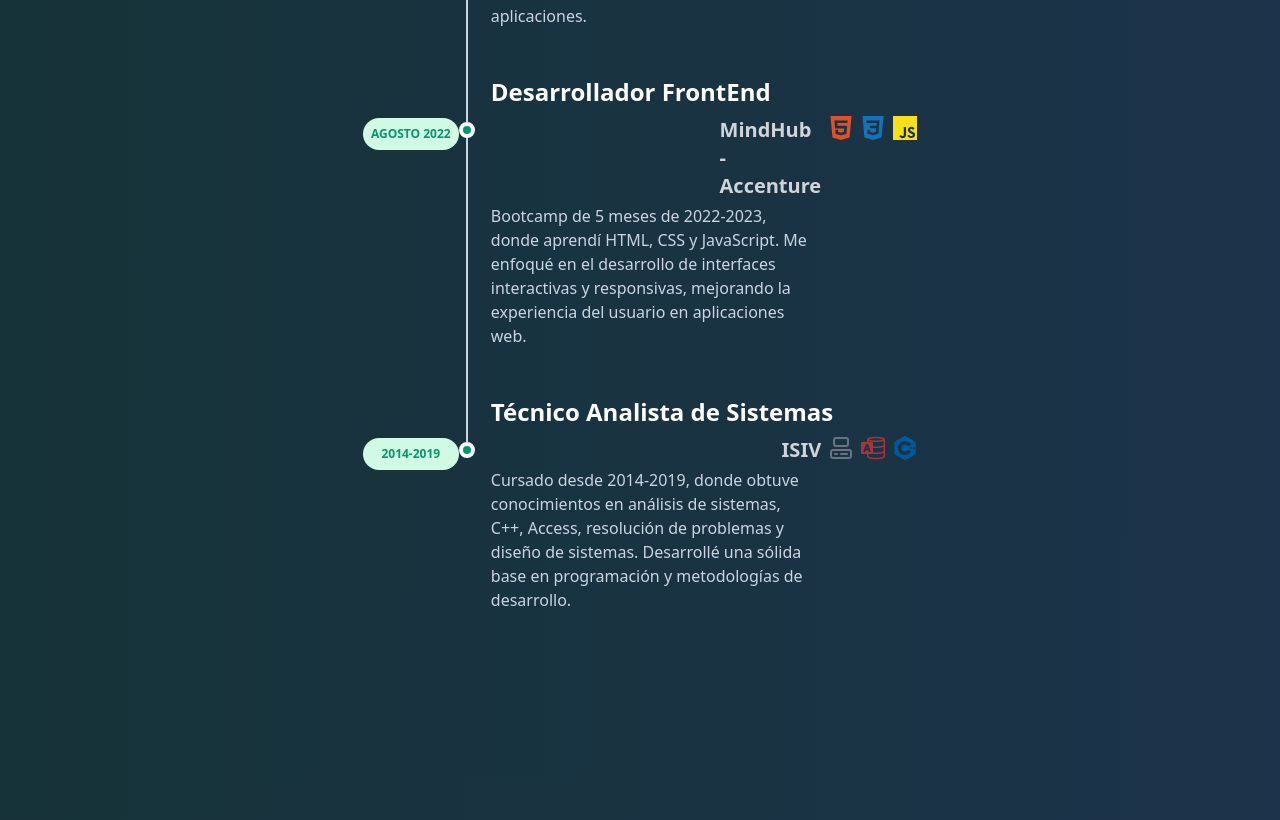
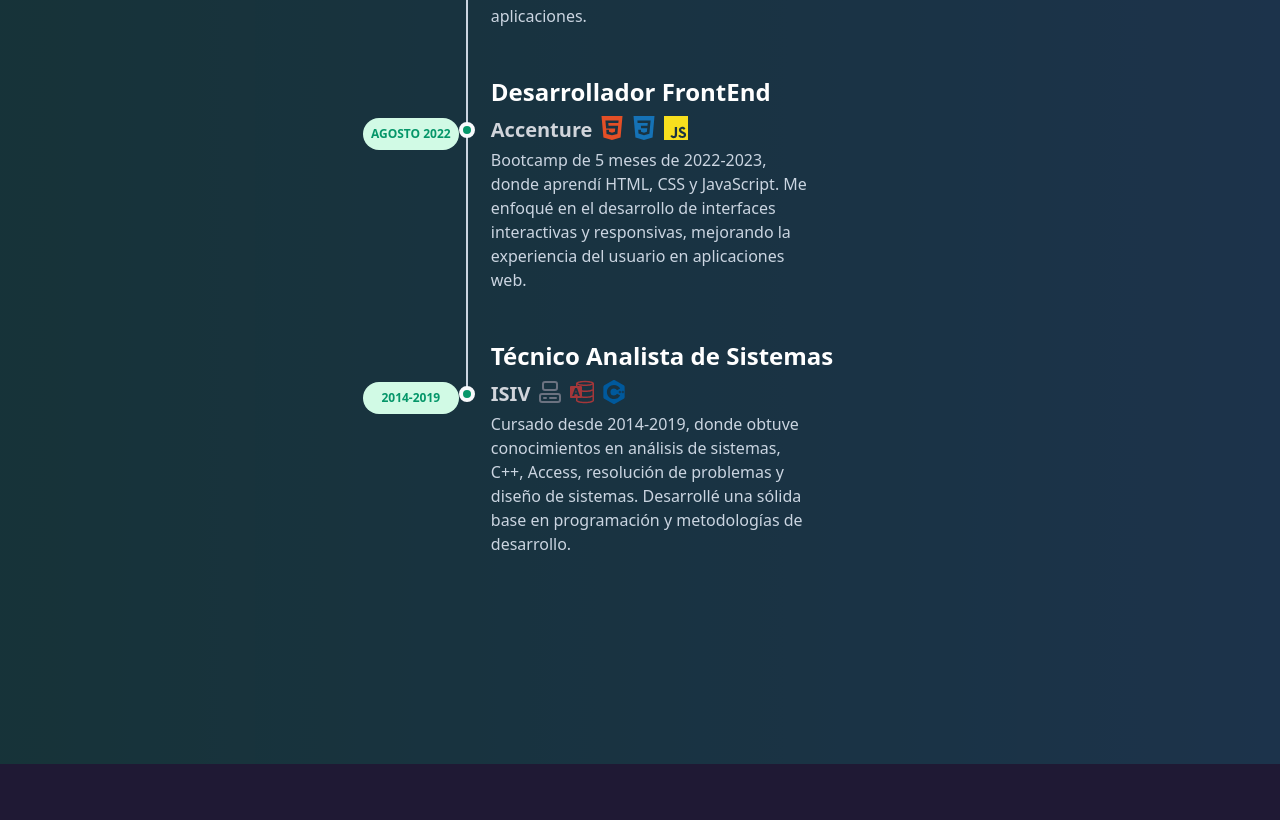
Before and after one commit to maxi-gartner/porfolio, a Next.js app: page /aboutMe in a window 1280 px wide. Shown: the part 1764-2584 px from the top of the page. After the commit the page ends 2528 px from the top, so only its background shows below. Built offline with nearby package versions, Linux system fonts and the light colour scheme.

Commit message:
arreglo de timeline

```diff
--- a/components/timeLine.tsx
+++ b/components/timeLine.tsx
@@ -20,20 +20,20 @@ const TimeLine = () => {
                                         sm:after:left-0 after:w-2 after:h-2 after:bg-emerald-600
                                         after:border-4 after:box-content after:border-slate-50
                                         after:rounded-full sm:after:ml-[6.5rem] after:-translate-x-1/2
-                                        after:translate-y-1.5"
+                                        after:translate-y-1.5 "
               >
-                <div className="flex w-full gap-4">
-                  <time className="sm:absolute left-0 translate-y-0.5 inline-flex items-center justify-center text-xs font-semibold uppercase w-24 h-8 mb-3 sm:mb-0 text-emerald-600 bg-emerald-100 rounded-full">
-                    {data.date}
-                  </time>
-                </div>
-                <div className="text-xl font-bold text-gray-300 flex gap-2">
+                <div className="text-xl font-bold text-gray-300 flex gap-2 w-full">
                   {data.subtitle}{" "}
                   {data.icons.map((icon, index) => (
                     <span key={index} className="text-2xl">
                       {icon}
                     </span>
                   ))}
+                </div>
+                <div className="flex w-full gap-4 bg-yellow-400">
+                  <time className="sm:absolute left-0 translate-y-0.5 inline-flex items-center justify-center text-xs font-semibold uppercase w-24 h-8 mb-3 sm:mb-0 text-emerald-600 bg-emerald-100 rounded-full">
+                    {data.date}
+                  </time>
                 </div>
               </div>
               <div className="text-slate-300 max-w-xs">{data.description}</div>
--- a/data.tsx
+++ b/data.tsx
@@ -266,7 +266,7 @@ export const dataAboutPage = [
   {
     id: 6,
     title: "Desarrollador FrontEnd",
-    subtitle: "MindHub - Accenture",
+    subtitle: "Accenture",
     description:
       "Bootcamp de 5 meses de 2022-2023, donde aprendí HTML, CSS y JavaScript. Me enfoqué en el desarrollo de interfaces interactivas y responsivas, mejorando la experiencia del usuario en aplicaciones web.",
     date: "AGOSTO 2022",
```
